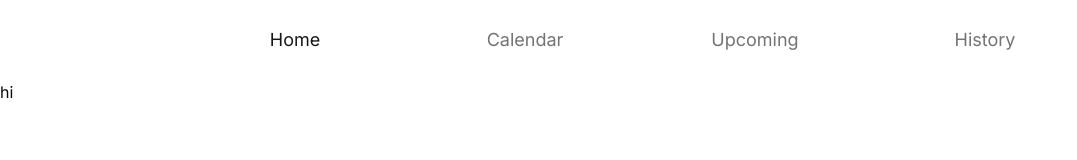
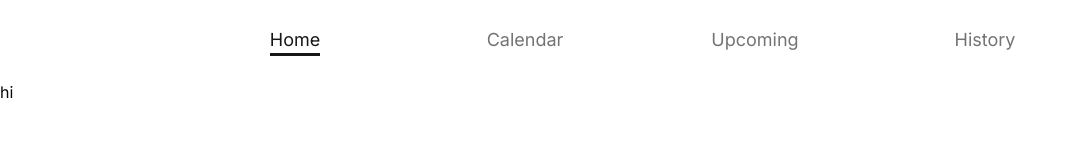
Before and after one commit to gnzchan/coach-student-appointment-system, a Next.js app: page / in a window 1280 px wide. Shown: the top 160 px of the page, without its empty margins (0-1077 px from the left). Built offline with nearby package versions, Linux system fonts and the light colour scheme.

Commit message:
Add effect when hovering nav links

```diff
--- a/app/globals.css
+++ b/app/globals.css
@@ -74,3 +74,21 @@
     @apply bg-background text-foreground;
   }
 }
+
+.nav-link {
+  position: relative;
+}
+
+.nav-link::after {
+  content: "";
+  position: absolute;
+  height: 3px;
+  width: 0;
+  left: 0;
+  bottom: -2px;
+  transition: 0.5s;
+}
+
+.nav-link:hover::after {
+  width: 100%;
+}
--- a/components/custom/header/navbar.tsx
+++ b/components/custom/header/navbar.tsx
@@ -23,8 +23,10 @@ const Navbar = () => {
         <Link key={route.href} href={route.href} onClick={onClose}>
           <div
             className={cn(
-              "text-lg rounded-md transition duration-200 after:bg-neutral-900 w-min mx-auto",
-              pathname === route.href ? "text-neutral-900" : "text-neutral-500"
+              "nav-link  text-lg rounded-md transition duration-200 after:bg-neutral-900 w-min mx-auto",
+              pathname === route.href
+                ? "text-neutral-900 lg:after:w-full"
+                : "text-neutral-500"
             )}
           >
             {route.label}
```
